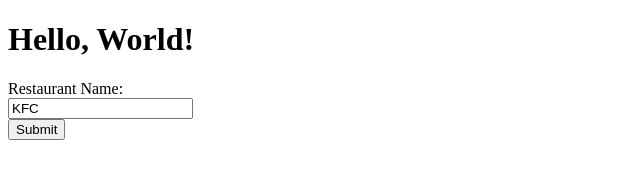
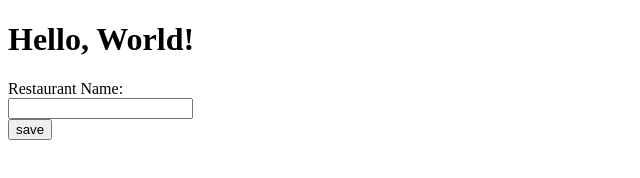
Before and after one commit to kelvouttt/api_project, a plain HTML site: page static/index.html in a window 1280 px wide. Shown: the full height of the page, 0-640 px from the left. Drawn offline with Linux system fonts and the light colour scheme.

Commit message:
correcting typo

```diff
--- a/static/index.html
+++ b/static/index.html
@@ -7,8 +7,8 @@
 
     <form action="/submit/", method="post">
         <label for="fname">Restaurant Name:</label><br>
-        <input type="text" id="rname" name="name" value="KFC"><br>
-        <input type="submit" value="Submit">
+        <input type="text" id="name" name="name"><br>
+        <input type="submit" name="save" value="save">
     </form>
 </body>
 </html>
```
